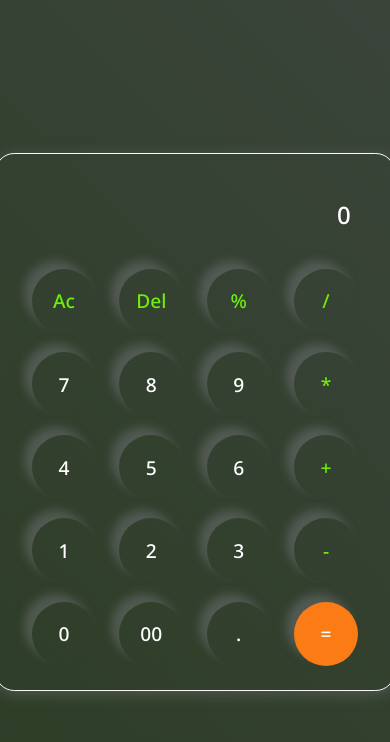
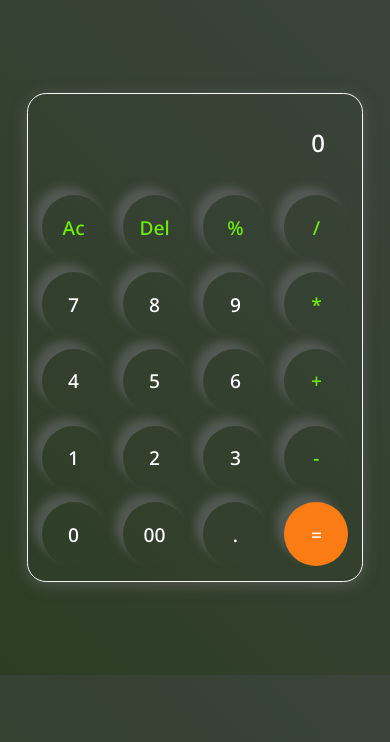
Before and after one commit to Rohit8285/NewCalCulator, a plain HTML site: page index.html in a window 390 px wide. Drawn offline with Linux system fonts and the light colour scheme.

Commit message:
Update style.css

```diff
--- a/style.css
+++ b/style.css
@@ -75,3 +75,59 @@ body {
 .equalto:hover{
     background: #fb7c14 ;
 }
+@media screen and (max-width: 500px) {
+  body {
+    height: 80vh;
+    width: 100%;
+    display: flex;
+    justify-content: center;
+    align-items: center;
+    background: linear-gradient(45deg, #2d3d25, #3a443a);
+  }
+
+  .calculator {
+    border: 1px solid #f8f8f8;
+    padding: 0.1rem;
+    padding-bottom: 0.5rem;
+    border-radius: 1.2rem;
+    box-shadow: 0px 3px 15px rgba(113, 115, 119, 0.5);
+  }
+  .input-box {
+    margin: 0px 30px 0px 0px;
+    padding: 30px 5px 30px 0px;
+    min-width: 300px;
+    border: none;
+    background-color: transparent;
+    font-size: 1.5rem;
+  }
+  .btn {
+    border: none;
+    width: 4rem;
+    height: 4rem;
+    margin: 0.4rem;
+    border-radius: 50%;
+    font-size: 1.2rem;
+    font-weight: 500;
+    color: #fff;
+    cursor: pointer;
+    background-color: transparent;
+    box-shadow: -8px -8px 10px rgba(113, 115, 119, 0.5);
+    transition: 0.5s all ease;
+  }
+  .btn:hover {
+    background-color: #000;
+  }
+  .operation {
+    color: #6dee0a;
+    transition: 0.3s all ease;
+  }
+  .operation:hover {
+    background: #26ff008d;
+  }
+  .equalto {
+    background: #fb7c14;
+  }
+  .equalto:hover {
+    background: #fb7c14;
+  }
+}
```
